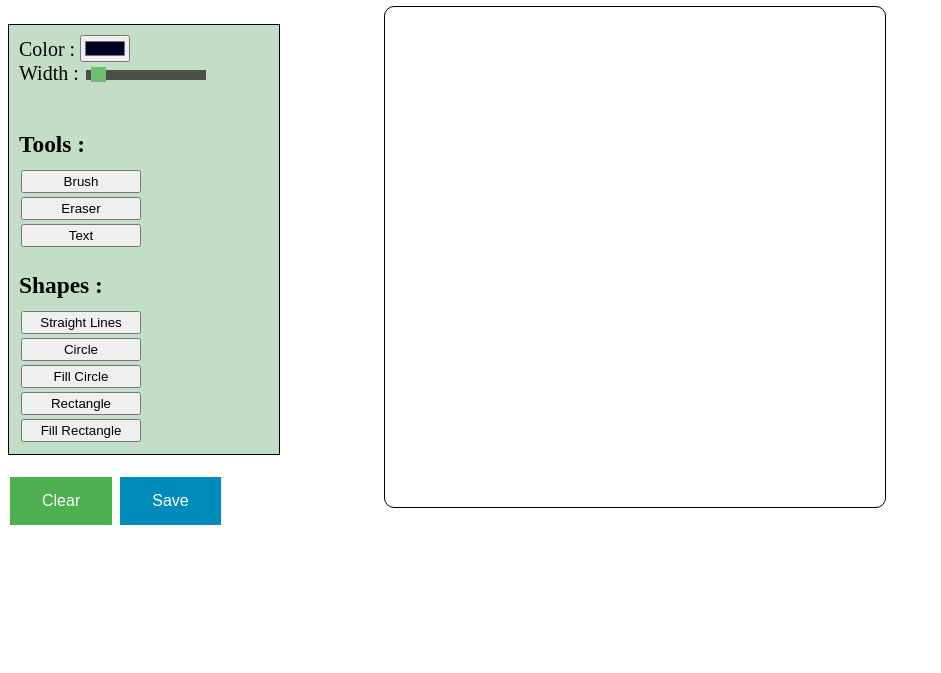
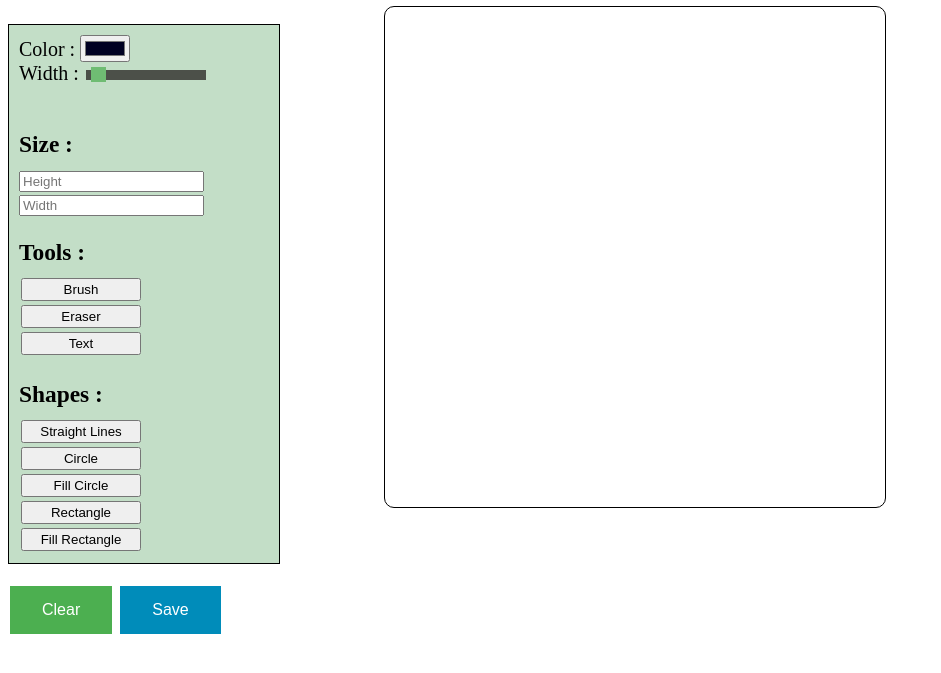
Before and after one commit to gsnvsuraj/PaintApp, a plain HTML site: page index.html in a window 1280 px wide. Shown: the part 95-768 px from the top of the page, without its empty margins (0-941 px from the left). Drawn offline with Linux system fonts and the light colour scheme.

Commit message:
Change canvas dimensions

```diff
--- a/index.html
+++ b/index.html
@@ -17,6 +17,10 @@
 
 		Color : <input id="colour" type="color" name="favcolor" value="#000022" onchange="setColor();" placeholder="#ff0000"><br>
 		Width : <input id="widths" type="range" min="1" max="20" value="2" onchange="setWidth()" class="slider"><br><br>
+
+		<h3 class="sizeHead">Size :</h3>
+		<input id="canvasHeight" type="number" placeholder="Height" onchange="setHeight()" /><br>
+		<input id="canvasWidth" type="number" placeholder="Width" onchange="setWidth()" /><br>
 
 		<h3 class="toolsHead">Tools :</h3>
 		<button class="toolsBtn" onclick="freeLines()" >Brush</button><br>
--- a/logic.js
+++ b/logic.js
@@ -194,6 +194,14 @@ function setWidth() {
 	ctx.lineWidth = parseInt(document.getElementById("widths").value);
 }
 
+function setHeight() {
+	c.style.height = document.getElementById("canvasHeight").value + "px";
+}
+
+function setWidth() {
+	c.style.width = document.getElementById("canvasWidth").value + "px";
+}
+
 function print() {
 	removeListeners();
 
--- a/styles.css
+++ b/styles.css
@@ -14,7 +14,7 @@ body{
 }
 
 
-.toolsHead, .shapesHead{
+.sizeHead, .toolsHead, .shapesHead{
 	margin-bottom: 10px;
 }
 
```
